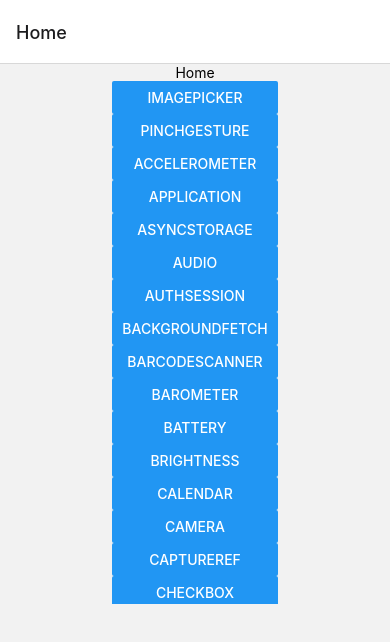
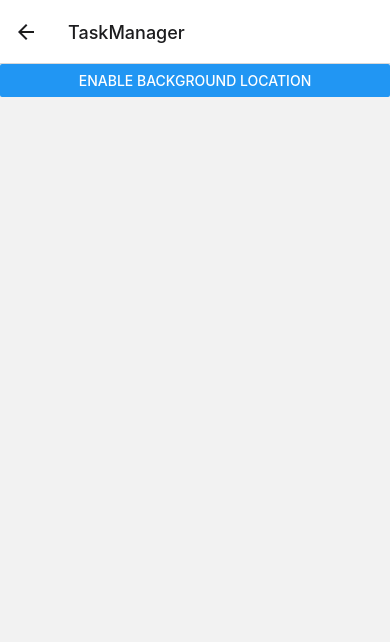
Before and after one commit to GuilhermeSousaDev/Expo, a React Native app: screen /TaskManager in a window 390 px wide. Shown: the top 642 px of the page. Built offline with nearby package versions, Linux system fonts and the light colour scheme; what expo-notifications, expo-task-manager would draw is missing.

Commit message:
Expo TaskManager

```diff
--- a/App.js
+++ b/App.js
@@ -59,6 +59,7 @@ import Speech from './screens/Speech';
 import StoreReview from './screens/StoreReview';
 import SVG from './screens/SVG';
 import SystemUi from './screens/SystemUi';
+import TaskManager from './screens/TaskManager';
 
 export default function App() {
   return (
@@ -118,6 +119,7 @@ export default function App() {
         <Stack.Screen name='StoreReview' component={StoreReview} />
         <Stack.Screen name='SVG' component={SVG} />
         <Stack.Screen name='SystemUi' component={SystemUi} />
+        <Stack.Screen name='TaskManager' component={TaskManager} />
       </Stack.Navigator>
       <StatusBar style="light" />
     </NavigationContainer>
--- a/package.json
+++ b/package.json
@@ -64,6 +64,7 @@
     "expo-status-bar": "~1.4.2",
     "expo-store-review": "~6.0.0",
     "expo-system-ui": "~2.0.1",
+    "expo-task-manager": "~11.0.1",
     "expo-web-browser": "~12.0.0",
     "firebase": "^9.15.0",
     "lottie-react-native": "5.1.4",
--- a/screens/Home.js
+++ b/screens/Home.js
@@ -63,6 +63,7 @@ export default function Home({ navigation }) {
                 <Button title="StoreReview" onPress={() => navigate('StoreReview')} />
                 <Button title="SVG" onPress={() => navigate('SVG')} />
                 <Button title="SystemUi" onPress={() => navigate('SystemUi')} />
+                <Button title="TaskManager" onPress={() => navigate('TaskManager')} />
             </ScrollView>
         </View>
     )
--- /dev/null
+++ b/screens/TaskManager.js
@@ -0,0 +1,36 @@
+import { View, Button } from 'react-native';
+import * as Location from 'expo-location';
+import * as TaskManager from 'expo-task-manager';
+
+const LOCATION_TASK_NAME = 'background-location-task';
+
+const requestPermissions = async () => {
+  const { status: foregroundStatus } = await Location.requestForegroundPermissionsAsync();
+  if (foregroundStatus === 'granted') {
+    const { status: backgroundStatus } = await Location.requestBackgroundPermissionsAsync();
+    if (backgroundStatus === 'granted') {
+      await Location.startLocationUpdatesAsync(LOCATION_TASK_NAME, {
+        accuracy: Location.Accuracy.Balanced,
+      });
+    }
+  }
+};
+
+export default function TaskManagerScreen() {
+  return (
+    <View>
+      <Button title="Enable background location" onPress={requestPermissions} />
+    </View>
+  )
+}
+
+TaskManager.defineTask(LOCATION_TASK_NAME, ({ data, error }) => {
+  if (error) {
+    console.log(error);
+    return;
+  }
+
+  if (data) {
+    console.log(data);
+  }
+})
```
Also changed, not shown: 1 other file (tests, documents, lock files or other folders).
